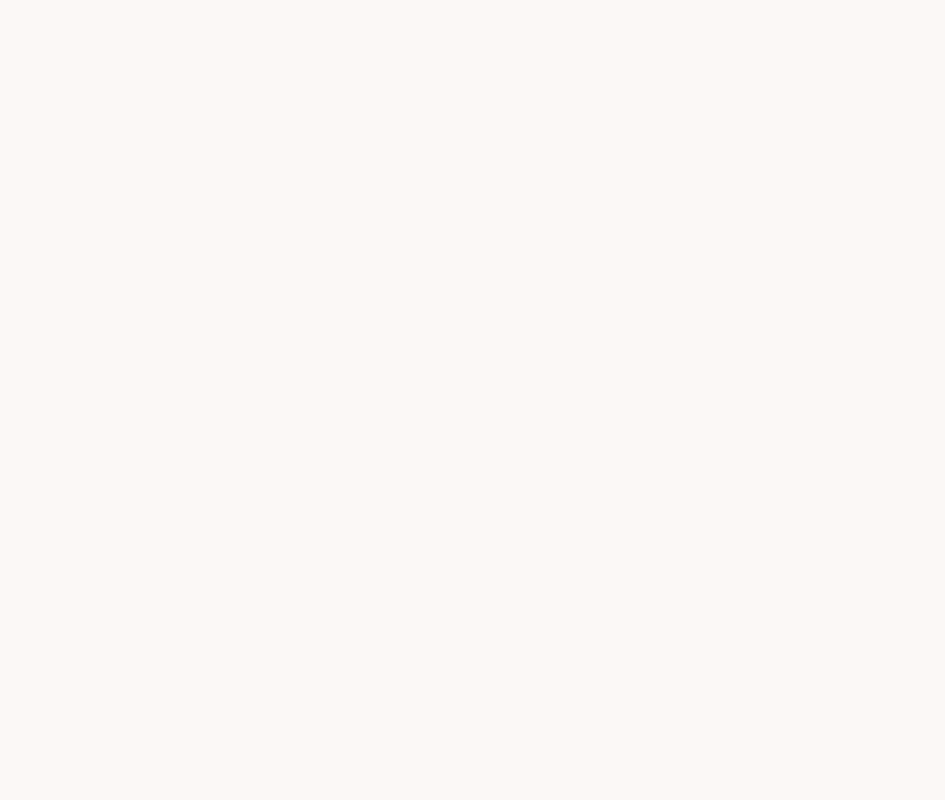
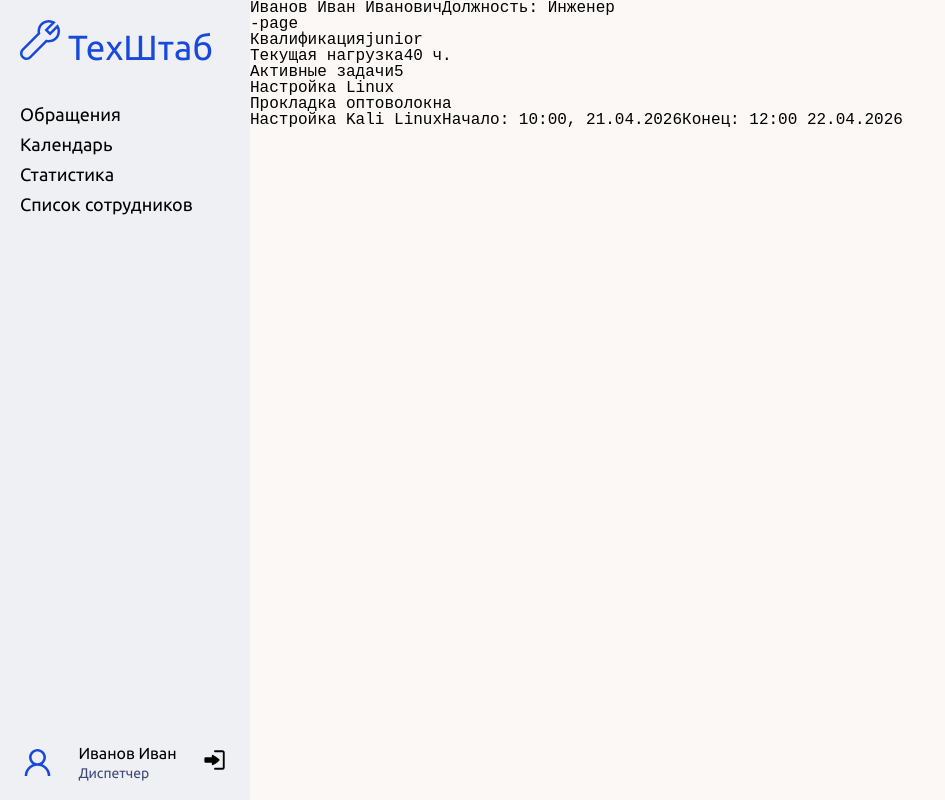
Before and after one commit to klimerri/TechStaff, a React (Vite) app: page /worker-page in a window 1280 px wide. Before the commit this address had no page. Shown: the whole page, without its empty margins (0-945 px from the left). Built offline with nearby package versions, Linux system fonts and the light colour scheme.

Commit message:
made drawer with outlet in routes

```diff
--- a/src/App.jsx
+++ b/src/App.jsx
@@ -2,6 +2,8 @@ import './App.css'
 import { LogIn } from './pages/Login/LoginPage';
 import { Calendar } from './pages/Calendar/CalendarPage';
 import { WorkersList } from './pages/WorkersList/WorkersListPage';
+import { Worker } from './pages/Worker/Worker';
+import { LayoutWithDrawer } from './components/LayoutWithDrawer/LayoutWithDrawer';
 import { BrowserRouter, Route, Routes} from 'react-router-dom';
 
 function App() {
@@ -11,8 +13,12 @@ function App() {
       <BrowserRouter>
         <Routes>
           <Route path="/" element={<LogIn />} />
-          <Route path="/calendar" element={<Calendar />} />
-          <Route path="/workers-list" element={<WorkersList />} />
+
+          <Route path="/" element={<LayoutWithDrawer />}>
+            <Route path="/calendar" element={<Calendar />} />
+            <Route path="/workers-list" element={<WorkersList />} />
+            <Route path="/worker-page" element={<Worker />} />
+          </Route>
         </Routes>
       </BrowserRouter>
     </>
--- /dev/null
+++ b/src/components/LayoutWithDrawer/LayoutWithDrawer.jsx
@@ -0,0 +1,15 @@
+import { Outlet } from "react-router-dom";
+import { Drawer } from "../Drawer/Drawer";
+
+export const LayoutWithDrawer = () => {
+    return (
+        <div style={{display: "flex"}}>
+            <div style={{height: "100vh", display: "flex"}}>
+                <Drawer />
+            </div>
+            <main style={{flex: 1, overflow: "auto"}}>
+                <Outlet />
+            </main>
+        </div>
+    );
+};
--- a/src/index.css
+++ b/src/index.css
@@ -46,3 +46,14 @@ body {
 	font-style: normal;
 	background-color: #FBF8F6;;
 }
+
+html, body, #root {
+  height: 100%;
+  margin: 0;
+  padding: 0;
+}
+
+.app-container {
+  height: 100vh;
+  display: flex;
+}
--- a/src/pages/Calendar/CalendarPage.jsx
+++ b/src/pages/Calendar/CalendarPage.jsx
@@ -3,13 +3,9 @@ import { Drawer } from "../../components/Drawer/Drawer"
 
 export const Calendar = () => {
     return (
-        <div className="calendar-page__container">
-            <Drawer />
-
             <div className="calendar-page__right">
                 <span>Календарь</span>
                 <MyCalendar />
             </div>
-        </div>
     )
 }
--- /dev/null
+++ b/src/pages/Worker/Worker.jsx
@@ -0,0 +1,38 @@
+export const Worker = () => {
+    return (
+        <div className="worker-page__container">
+            <div className="worker-page__fullname">
+                <span className="worker-page__name">Иванов Иван Иванович</span>
+                <span className="worker-page__position">Должность: Инженер</span>
+            </div>-page
+
+            <div className="worker-page__professional">
+                <div className="worker-page__card">
+                    <span className="worker-page__card-title">Квалификация</span>
+                    <span className="worker-page__card-value">junior</span>
+                </div>
+                <div className="worker-page__card">
+                    <span className="worker-page__card-title">Текущая нагрузка</span>
+                    <span className="worker-page__card-value">40 ч.</span>
+                </div>
+                <div className="worker-page__card">
+                    <span className="worker-page__card-title">Активные задачи</span>
+                    <span className="worker-page__card-value">5</span>
+                </div>
+            </div>
+
+            <div className="worker-page__skills">
+                <div className="worker-page__skill">Настройка Linux</div>
+                <div className="worker-page__skill">Прокладка оптоволокна</div>
+            </div>
+
+            <div className="worker-page__tasks">
+                <div className="worker-page__task">
+                    <span className="worker-page__task-title">Настройка Kali Linux</span>
+                    <span className="worker-page__task-start">Начало: 10:00, 21.04.2026</span>
+                    <span className="worker_page__task-end">Конец: 12:00 22.04.2026</span>
+                </div>
+            </div>
+        </div>
+    );
+}
--- a/src/pages/WorkersList/WorkersListPage.jsx
+++ b/src/pages/WorkersList/WorkersListPage.jsx
@@ -4,9 +4,6 @@ import { WorkerCard } from "../../components/WorkerCard/WorkerCard";
 
 export const WorkersList = () => {
   return (
-    <div className="workers-list__page">
-      <Drawer />
-
       <div className="workers-list__container">
         <span className="workers-list__header">Список сотрудников</span>
 
@@ -30,6 +27,5 @@ export const WorkersList = () => {
           <WorkerCard />
         </div>
       </div>
-    </div>
   );
 };
--- a/src/pages/WorkersList/WorkersListPage.scss
+++ b/src/pages/WorkersList/WorkersListPage.scss
@@ -1,15 +1,9 @@
 .workers-list {
-    &__page {
-        display: flex;
-    }
-
 
     &__container {
         display: flex;
         flex-direction: column;
         padding: 30px 20px;
-        width: 80%;
-
     }
 
     &__header {
```
Also changed, not shown: src/pages/Worker/Worker.scss (added).
